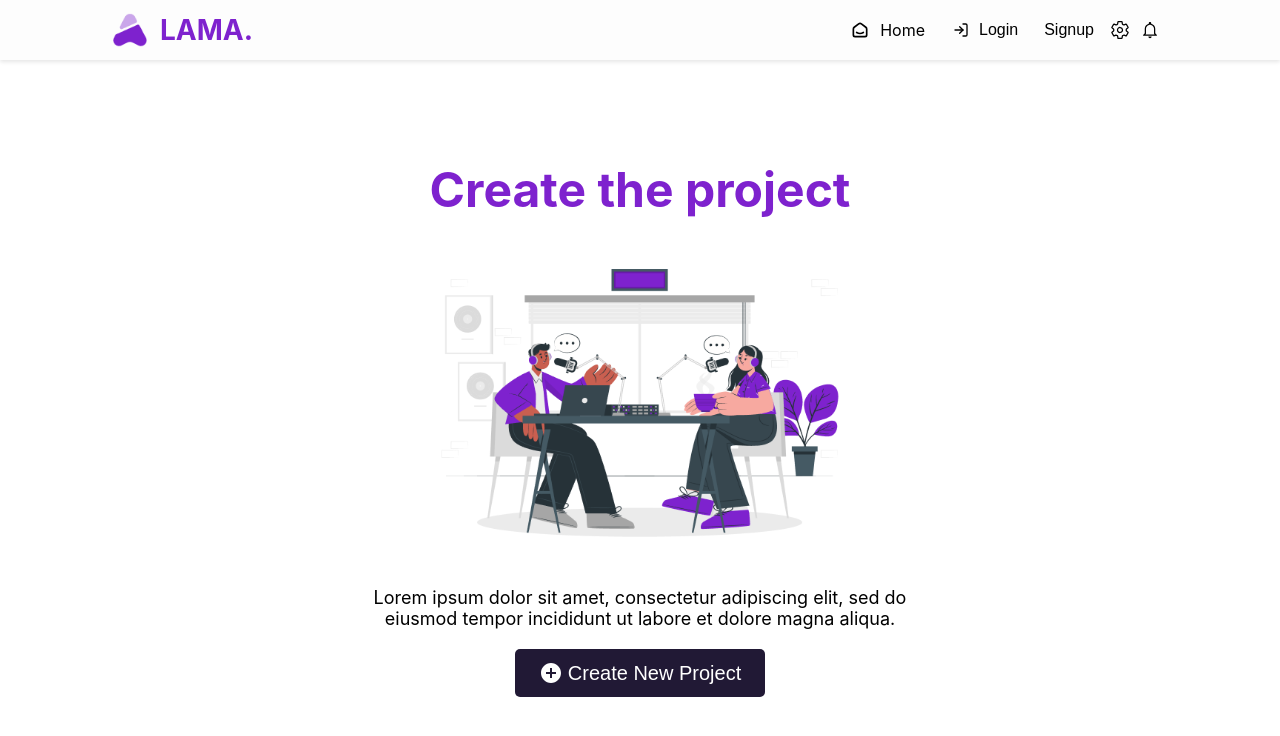
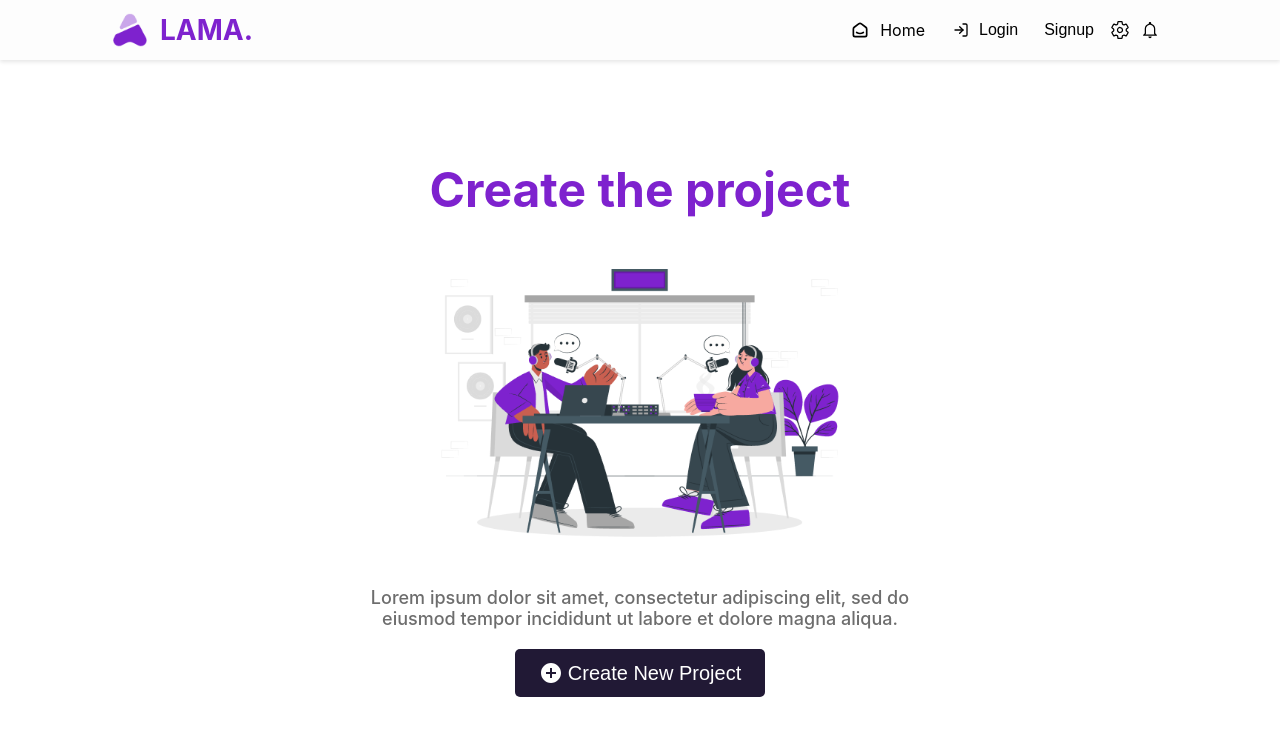
Before and after one commit to RutikKulkarni/Lama-Podcaster, a React (Create React App) app: page / in a window 1280 px wide. Shown: the top 736 px of the page. Built offline with nearby package versions, Linux system fonts and the light colour scheme.

Commit message:
Update Home page info

```diff
--- a/src/pages/Home/Home.module.css
+++ b/src/pages/Home/Home.module.css
@@ -17,6 +17,8 @@
   max-width: 600px;
   text-align: center;
   margin: 0 0 20px 0;
+  font-weight: 500;
+  color: rgb(109, 109, 109);
 }
 
 .image {
@@ -45,7 +47,6 @@
   line-height: 1;
 }
 
-
 .message {
   margin-top: 20px;
   font-size: 16px;
```
